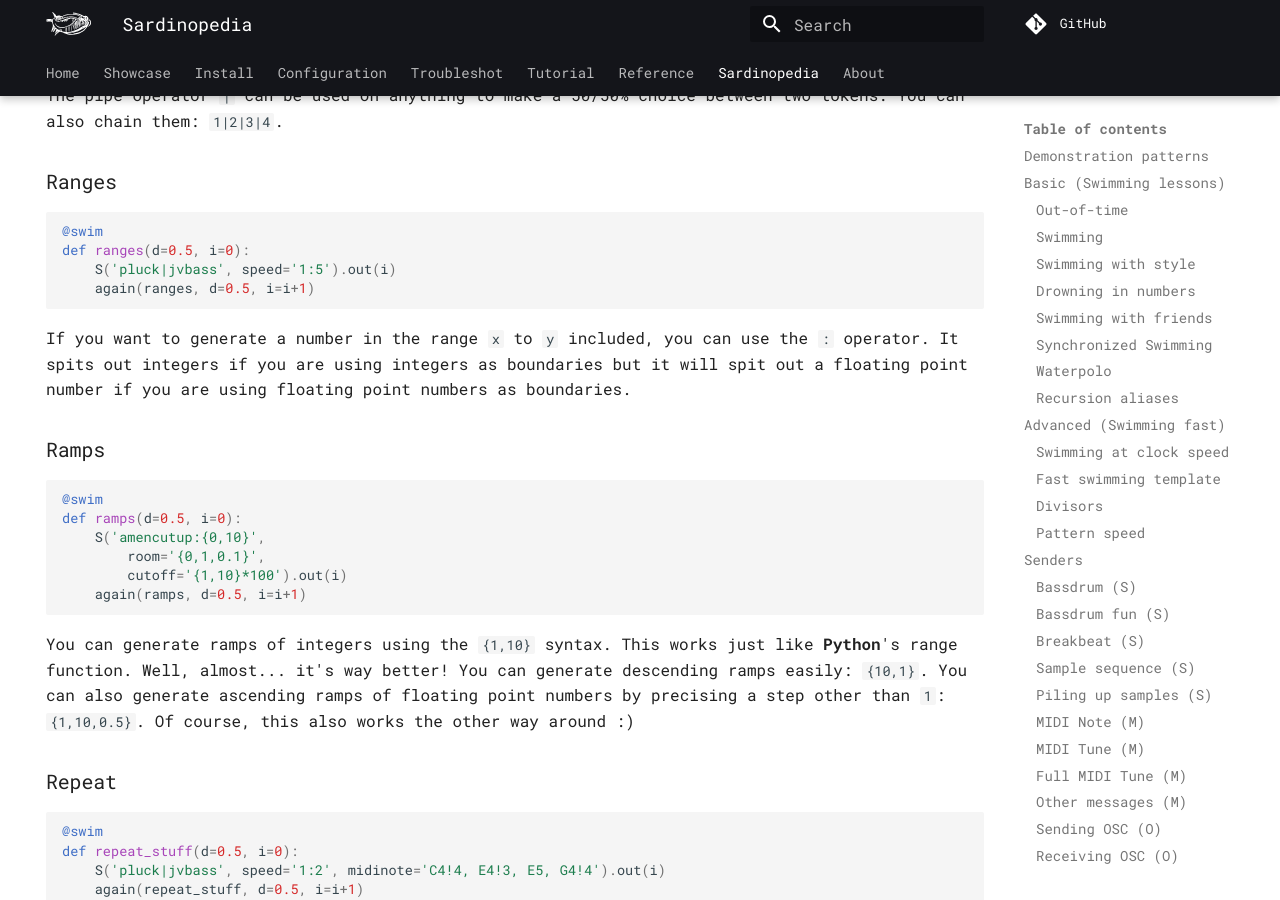
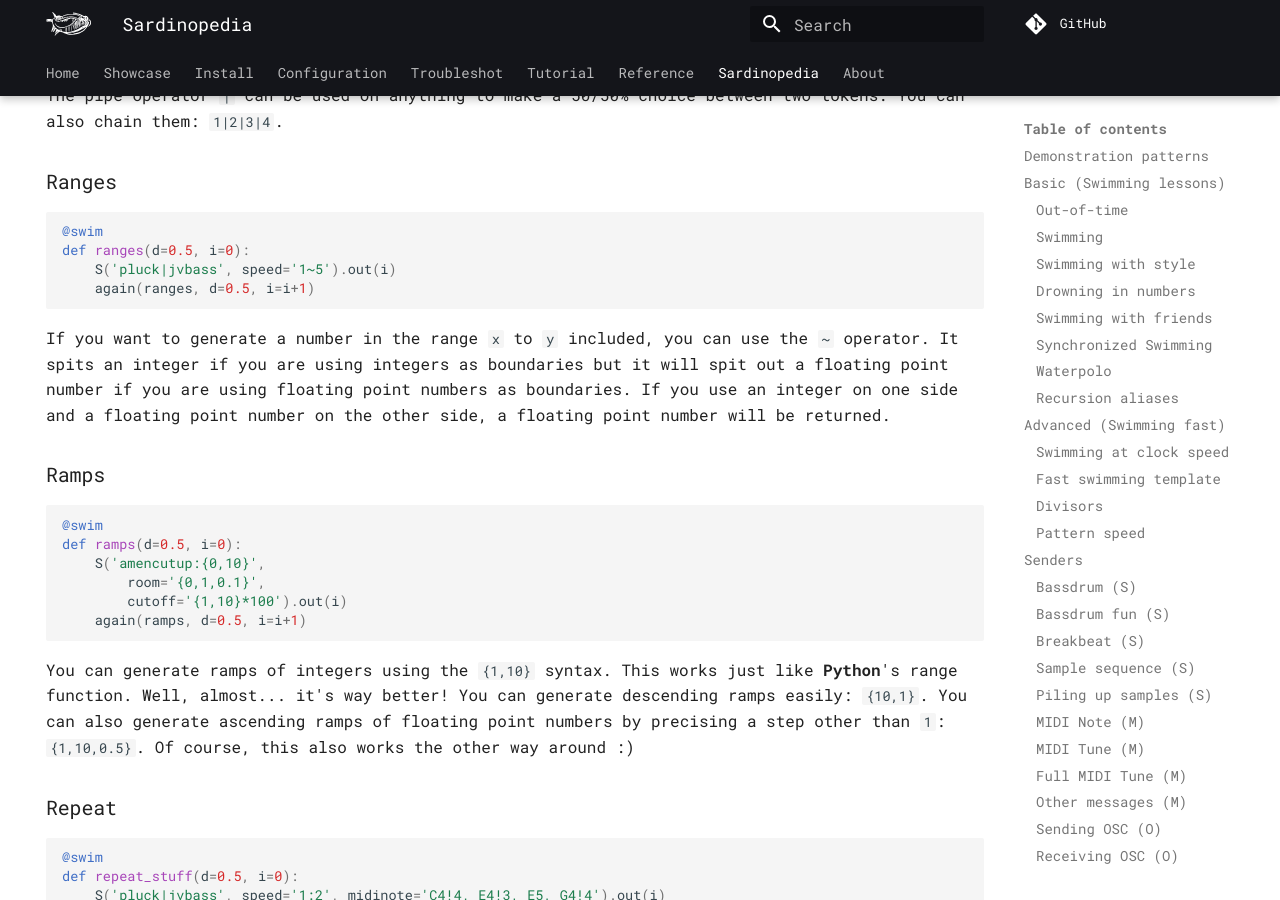
Before and after one commit to Bubobubobubobubo/sardine, an MkDocs documentation site: the page built from docs/sardinopedia.md, in a window 1280 px wide and 900 px high, scrolled down 23085 px. Built offline with MkDocs 1.6.1 and Material for MkDocs 9.7.7, drawn with Linux system fonts in a browser that asks for light colours; comment, search, counter and statistics services are not loaded.

Commit message:
minor corrections to the sardinopedia

````diff
--- a/docs/sardinopedia.md
+++ b/docs/sardinopedia.md
@@ -937,10 +937,10 @@ The pipe operator `|` can be used on anything to make a 50/50% choice between tw
 ```python3
 @swim
 def ranges(d=0.5, i=0):
-    S('pluck|jvbass', speed='1:5').out(i)
+    S('pluck|jvbass', speed='1~5').out(i)
     again(ranges, d=0.5, i=i+1)
 ```
-If you want to generate a number in the range `x` to `y` included, you can use the `:` operator. It spits out integers if you are using integers as boundaries but it will spit out a floating point number if you are using floating point numbers as boundaries.
+If you want to generate a number in the range `x` to `y` included, you can use the `~` operator. It spits an integer if you are using integers as boundaries but it will spit out a floating point number if you are using floating point numbers as boundaries. If you use an integer on one side and a floating point number on the other side, a floating point number will be returned.
 
 ### Ramps
 
````
